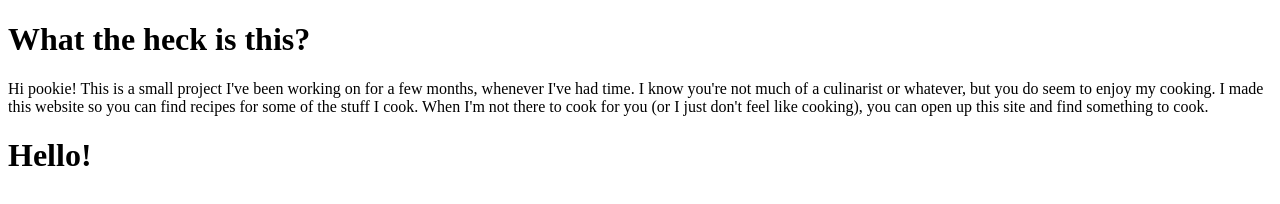
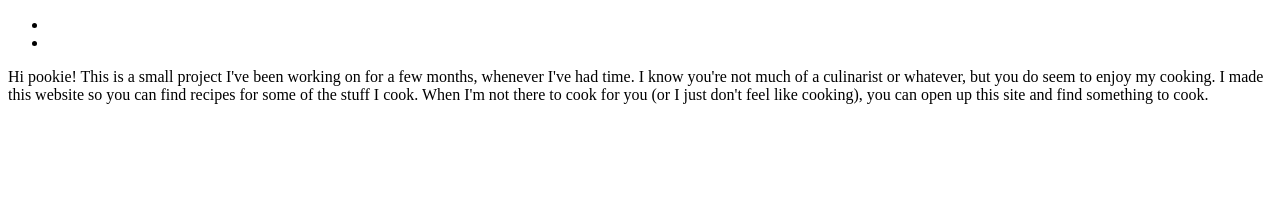
Before and after one commit to ysatsce/cookbook, a plain HTML site: page index.html in a window 1280 px wide. Drawn offline with Linux system fonts and the light colour scheme.

Commit message:
Tried adding a header to page

```diff
--- a/index.html
+++ b/index.html
@@ -1,19 +1,32 @@
 <!DOCTYPE html>
-<html>
+<html lang="en-US">
     <head>
         <title>Andrew's cookbook</title>
     </head>
 
-<main>
 <body>
-        <h1>What the heck is this?</h1>
+    <header class="Header">
+        <aside class="Quick-Links">
+            <ul>
+                <li>
+                    <a href="https://mxriyum.com/" title="Mariyum">
+                    </a>
+                </li>
+                <li>
+                    <a href="https://www.tiktok.com/@tinekeyounger?lang=en" title="Chef Tini's TikTok">
+                    </a>
+                </li>
+            </ul>
+
+
+        </aside>
+
+    </header>
     <p>Hi pookie! This is a small project I've been working on for a few months, whenever I've had time.
         I know you're not much of a culinarist or whatever, but you do seem to enjoy my cooking. I made this
         website so you can find recipes for some of the stuff I cook. When I'm not there to cook for you (or
         I just don't feel like cooking), you can open up this site and find something to cook.
     </p>
 </body>
-    <h1>Hello!</h1>
 
-</main>
 </html>
```
Lines whose indentation alone changed are shown as unchanged.
